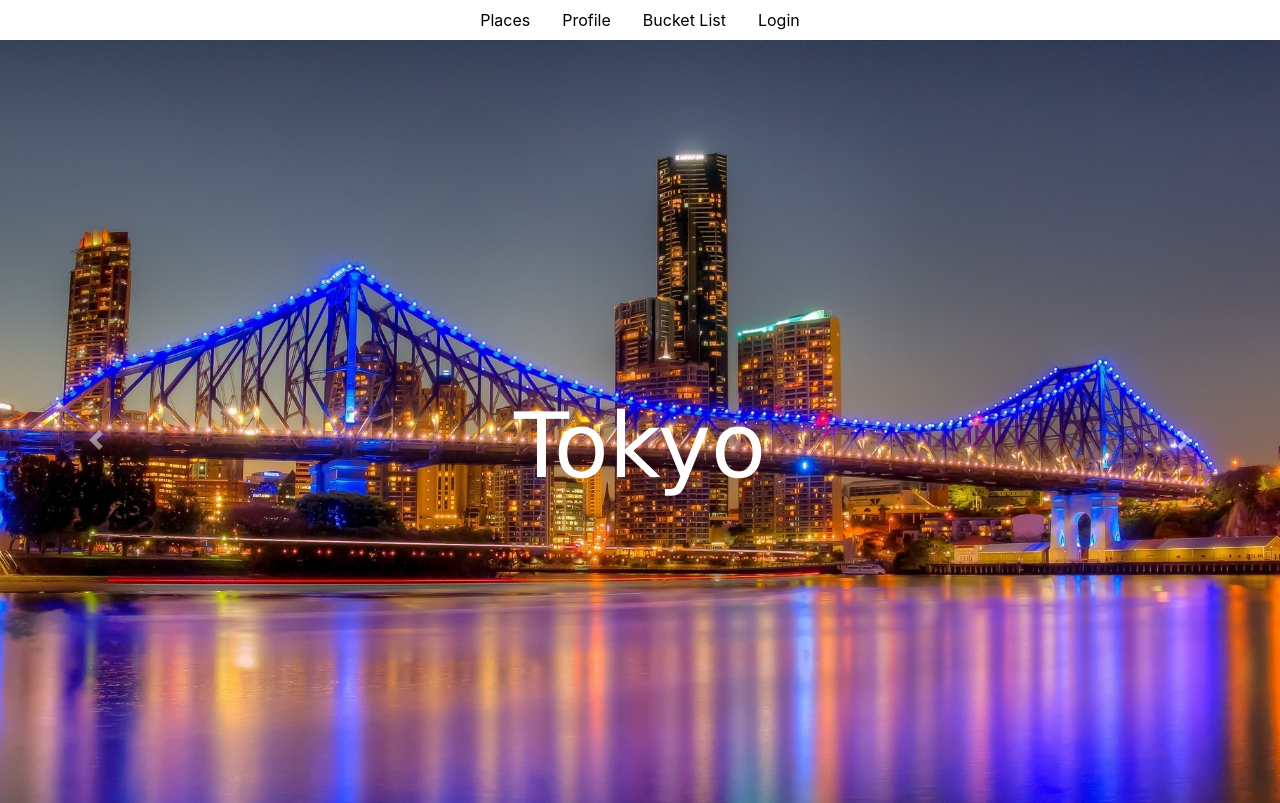
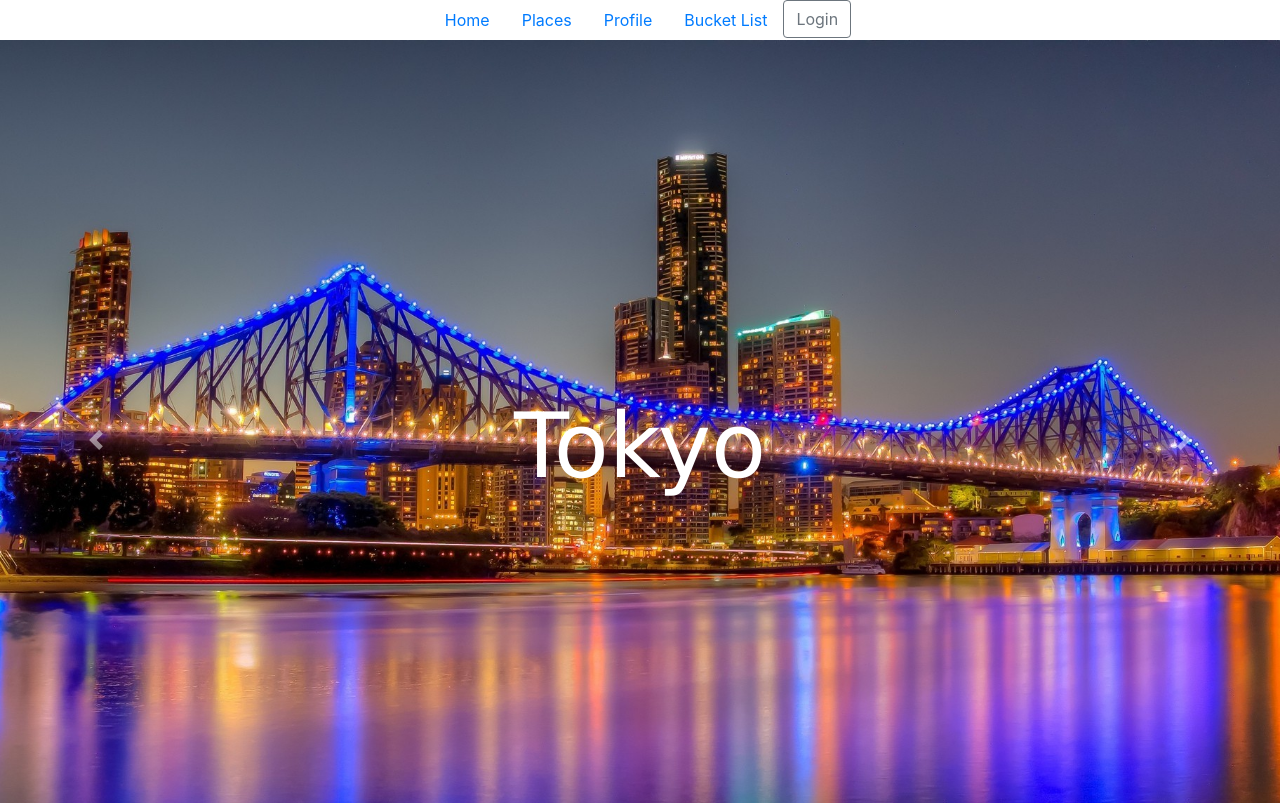
Before and after one commit to isaaclong26/ThePlacesYoullGo, a React (Create React App) app in the folder client/: page / in a window 1280 px wide. Shown: the top 803 px of the page. Built offline with nearby package versions, Linux system fonts and the light colour scheme.

Commit message:
added styling to the navbar

```diff
--- a/client/src/components/Navbar.js
+++ b/client/src/components/Navbar.js
@@ -1,45 +1,51 @@
 import React from "react";
 import Nav from 'react-bootstrap/Nav';
+import Button from 'react-bootstrap/Button';
 import "./navbarstyle.css";
 
 export default function Header({ currentPage, handlePageChange }) {
   return (
-    <Nav className="justify-content-center">
+    <Nav fixed="top" className="justify-content-center">
+      <Nav.Item>
+            <Nav.Link
+              href="/"
+              onClick={() => handlePageChange("Home")}
+            >
+              Home
+            </Nav.Link>
+          </Nav.Item>
           <Nav.Item>
-            <a
-              className="nav-link"
+            <Nav.Link
               href="#places"
               onClick={() => handlePageChange("Places")}
             >
               Places
-            </a>
+            </Nav.Link>
           </Nav.Item>
           <Nav.Item>
-            <a
-              className="nav-link"
+            <Nav.Link
               href="#profile"
               onClick={() => handlePageChange("Profile")}
             >
               Profile
-            </a>
+            </Nav.Link>
           </Nav.Item>
           <Nav.Item>
-            <a
-              className="nav-link"
+            <Nav.Link
               href="#bucketlist"
               onClick={() => handlePageChange("Bucket List")}
             >
               Bucket List
-            </a>
+            </Nav.Link>
           </Nav.Item>
           <Nav.Item>
-            <a
-              className="nav-link"
+            <Button variant="outline-secondary"
+            className="button-login"
               href="#login"
               onClick={() => handlePageChange("Login")}
             >
               Login
-            </a>
+            </Button>
           </Nav.Item>
     </Nav>
   );
--- a/client/src/components/navbarstyle.css
+++ b/client/src/components/navbarstyle.css
@@ -3,10 +3,9 @@
 --blue: var(#1c4294);
 }
 
-.nav-link {
-  color: black;
+.button-login {
+  position: relative;
 }
-
 
 /* .navbar .navbar-nav .nav-link{
     color: #000;
```
